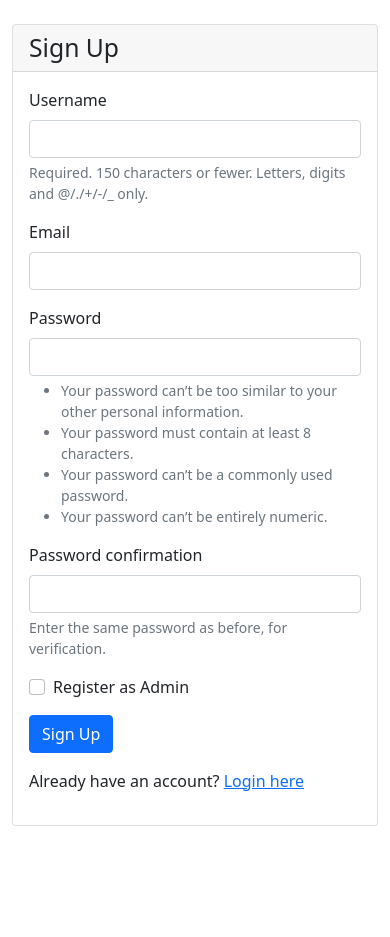
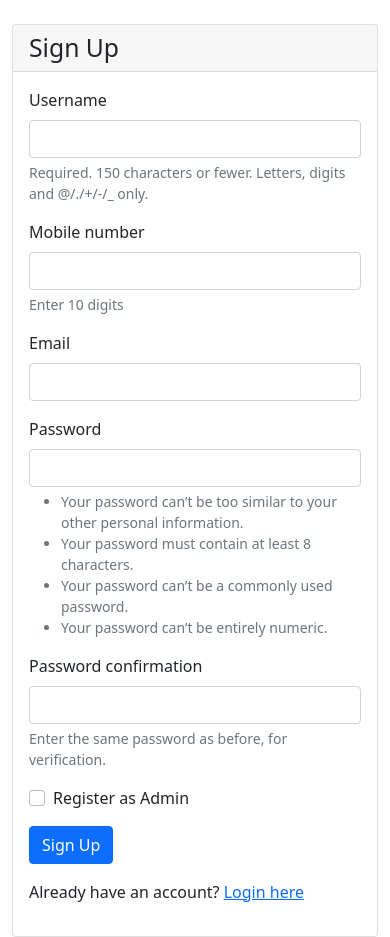
Before and after one commit to sanjith3/softads, a Django app: page /accounts/signup/ in a window 390 px wide. Shown: the part 96-1033 px from the top of the page. Before the commit the page ends 922 px from the top, so only its background shows below. Run offline with Django 5.2, Linux system fonts and the light colour scheme.

Commit message:
update the login log to mobile number and verfied the login and signup till db and working and integrated sucessfully

```diff
--- a/accounts/__init__.py
+++ b/accounts/__init__.py
@@ -0,0 +1 @@
+default_app_config = 'accounts.apps.AccountsConfig'
--- a/accounts/forms.py
+++ b/accounts/forms.py
@@ -5,23 +5,21 @@ from .models import CustomUser
 
 
 class CustomUserCreationForm(UserCreationForm):
-    is_admin = forms.BooleanField(
-        required=False,
-        label='Register as Admin'
-    )
+    mobile_number = forms.CharField(label='Mobile number', help_text='Enter 10 digits')
+    is_admin = forms.BooleanField(required=False, label='Register as Admin')
 
     class Meta:
         model = CustomUser
-        fields = ('username', 'email', 'password1', 'password2', 'is_admin')
+        fields = ('username', 'mobile_number', 'email', 'password1', 'password2', 'is_admin')
 
     def __init__(self, *args, **kwargs):
         super().__init__(*args, **kwargs)
-        # Make email optional if needed
         self.fields['email'].required = False
 
     def save(self, commit=True):
         user = super().save(commit=False)
         user.is_admin = self.cleaned_data.get('is_admin', False)
+        user.mobile_number = ''.join(ch for ch in self.cleaned_data['mobile_number'] if ch.isdigit())[-10:]
         if commit:
             user.save()
         return user
--- a/accounts/models.py
+++ b/accounts/models.py
@@ -1,10 +1,24 @@
 # accounts/models.py
 from django.contrib.auth.models import AbstractUser
 from django.db import models
+from django.core.validators import RegexValidator
 
 
 class CustomUser(AbstractUser):
+    mobile_number = models.CharField(
+        max_length=15,
+        unique=True,
+        validators=[
+            RegexValidator(
+                regex=r"^[0-9]{10}$",
+                message="Enter a valid 10-digit mobile number.",
+            )
+        ],
+        help_text="User's mobile number used for login.",
+        blank=False,
+        null=True,
+    )
     is_admin = models.BooleanField(default=False)
 
     def __str__(self):
-        return self.username
+        return self.mobile_number or self.username
--- a/accounts/templates/accounts/login.html
+++ b/accounts/templates/accounts/login.html
@@ -24,7 +24,7 @@
                     {% csrf_token %}
 
                     <div class="mb-3">
-                        <label for="id_username" class="form-label">Username</label>
+                        <label for="id_username" class="form-label">Mobile number</label>
                         <input type="text" name="username" class="form-control" id="id_username" required>
                     </div>
 
--- a/accounts/templates/accounts/signup.html
+++ b/accounts/templates/accounts/signup.html
@@ -38,6 +38,15 @@
                     </div>
 
                     <div class="mb-3">
+                        <label for="id_mobile_number" class="form-label">Mobile number</label>
+                        <input type="text" name="mobile_number" class="form-control" id="id_mobile_number"
+                               value="{{ form.mobile_number.value|default:'' }}" required>
+                        {% if form.mobile_number.help_text %}
+                        <div class="form-text">{{ form.mobile_number.help_text }}</div>
+                        {% endif %}
+                    </div>
+
+                    <div class="mb-3">
                         <label for="id_email" class="form-label">Email</label>
                         <input type="email" name="email" class="form-control" id="id_email"
                                value="{{ form.email.value|default:'' }}">
--- a/accounts/views.py
+++ b/accounts/views.py
@@ -1,15 +1,32 @@
 # accounts/views.py
 from django.shortcuts import render, redirect
 from django.contrib.auth import login, authenticate
-from django.contrib.auth.forms import AuthenticationForm
+from django import forms
 from .forms import CustomUserCreationForm
+
+
+class MobileLoginForm(forms.Form):
+    username = forms.CharField(label='Mobile number')
+    password = forms.CharField(label='Password', widget=forms.PasswordInput)
+
+    def clean_username(self):
+        value = self.data.get('username', '')
+        if value is None:
+            return ''
+        digits = ''.join(ch for ch in value if ch.isdigit())
+        return digits[-10:]
 
 def signup(request):
     if request.method == 'POST':
         form = CustomUserCreationForm(request.POST)
         if form.is_valid():
             user = form.save()
-            login(request, user)
+            raw_password = form.cleaned_data.get('password1')
+            auth_user = authenticate(request, username=user.username, password=raw_password)
+            if auth_user is None and getattr(user, 'mobile_number', None):
+                auth_user = authenticate(request, mobile_number=user.mobile_number, password=raw_password)
+            if auth_user is not None:
+                login(request, auth_user)
             return redirect('dashboard:redirect_dashboard')
         else:
             # Print form errors to console for debugging
@@ -20,11 +37,15 @@ def signup(request):
 
 def user_login(request):
     if request.method == 'POST':
-        form = AuthenticationForm(request, data=request.POST)
+        form = MobileLoginForm(request.POST)
         if form.is_valid():
-            username = form.cleaned_data.get('username')
+            mobile_clean = form.cleaned_data.get('username')
             password = form.cleaned_data.get('password')
-            user = authenticate(username=username, password=password)
+            # First try mobile-number authentication using the cleaned 10-digit value
+            user = authenticate(request, mobile_number=mobile_clean, password=password)
+            # Fallback: try Django's default username auth in case user typed username
+            if user is None:
+                user = authenticate(request, username=mobile_clean, password=password)
             if user is not None:
                 login(request, user)
                 return redirect('dashboard:redirect_dashboard')
@@ -32,5 +53,5 @@ def user_login(request):
             # Print form errors to console for debugging
             print("Login form errors:", form.errors)
     else:
-        form = AuthenticationForm()
+        form = MobileLoginForm()
     return render(request, 'accounts/login.html', {'form': form})
--- a/adsoft/settings.py
+++ b/adsoft/settings.py
@@ -139,6 +139,12 @@ AUTH_PASSWORD_VALIDATORS = [
     },
 ]
 
+# Authentication backends: use mobile-number backend first
+AUTHENTICATION_BACKENDS = [
+    'accounts.backends.MobileNumberBackend',
+    'django.contrib.auth.backends.ModelBackend',
+]
+
 
 # Internationalization
 # https://docs.djangoproject.com/en/5.2/topics/i18n/
```
Also changed, not shown: accounts/admin.py (+4 -3 lines), accounts/backends.py (added, +32 -0 lines), accounts/migrations/0001_initial.py.
